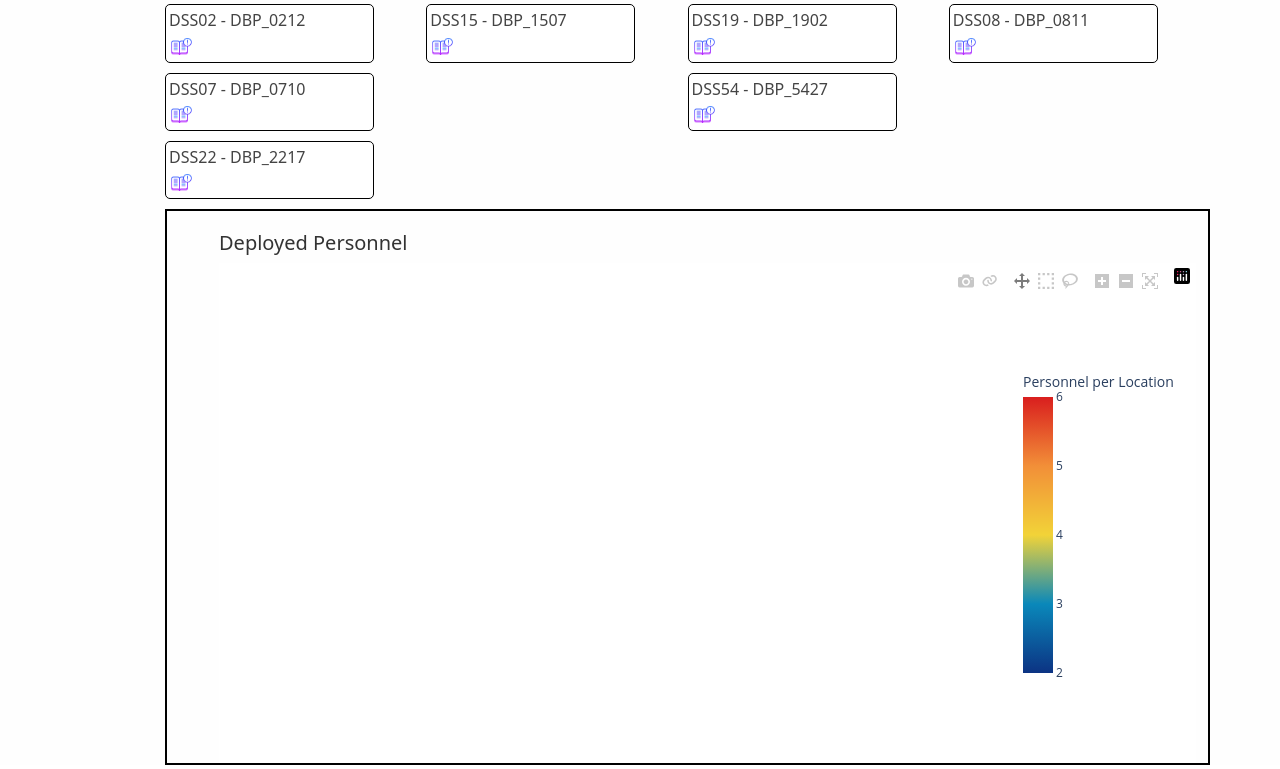
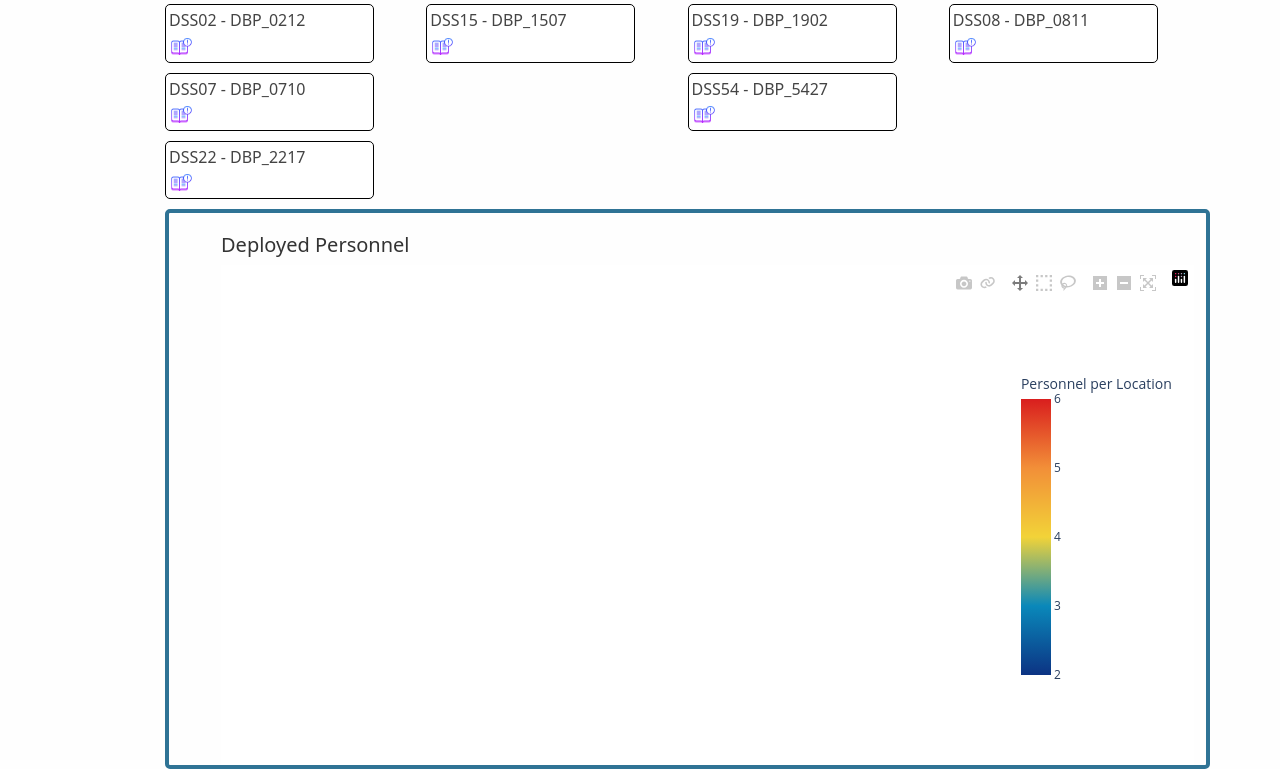
Before and after one commit to DaveM86/Status_Dashboard, a Django app: page / in a window 1280 px wide. Shown: the part 189-958 px from the top of the page. Run offline with Django 3.2, Linux system fonts and the light colour scheme; a user stored in the database is signed in; data comes from the database, SQL or seed files in the repository; some libraries are stand-ins or nearby versions.

Commit message:
updated home

```diff
--- a/board/templates/board/home.html
+++ b/board/templates/board/home.html
@@ -137,7 +137,7 @@
 					</div>
 		  		{% endfor %}
 			</div>
-			<div class="row" style="padding-left: 40px; border: 2px solid black;">
+			<div class="row" style="padding-left: 40px; border: 4px solid #2F7395; border-radius: 5px;">
 				<h5 style="padding-top: 20px;">Deployed Personnel</h5>
 				{% if graph %}
 					<div>
```
